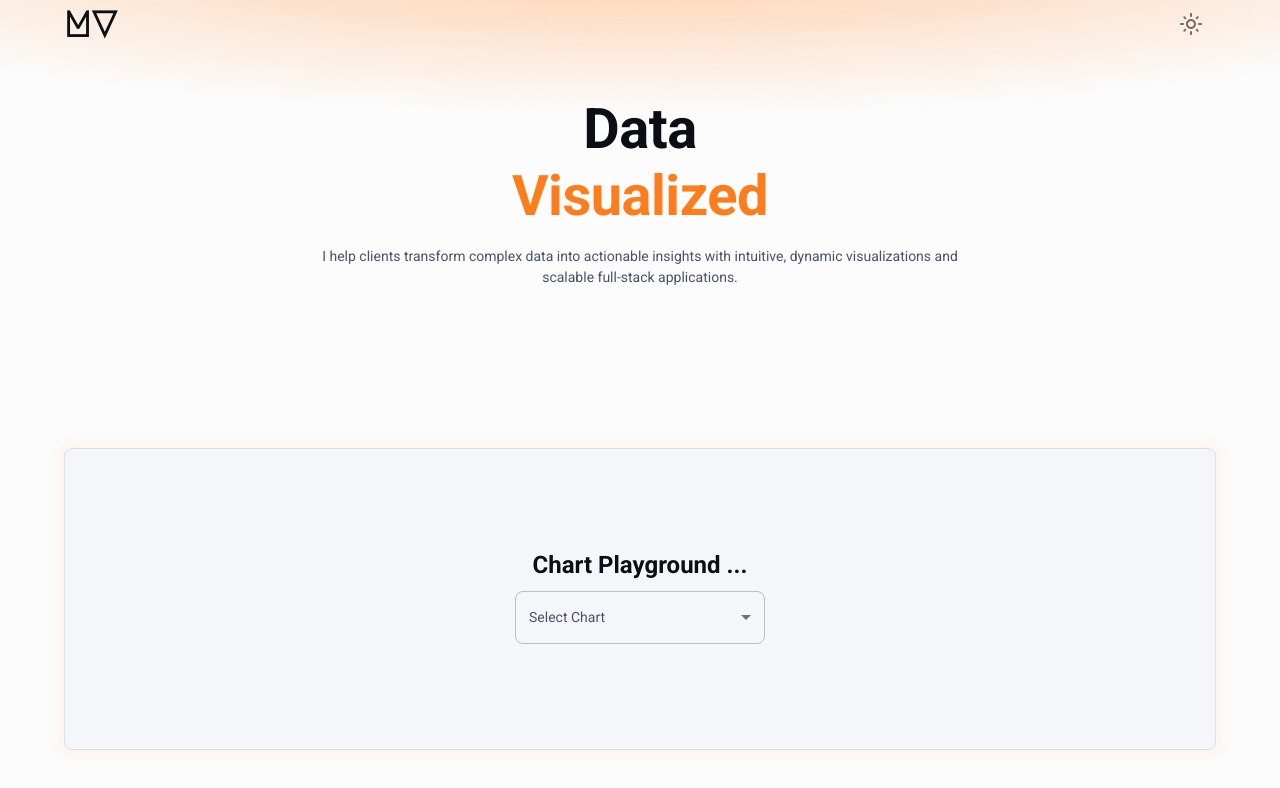
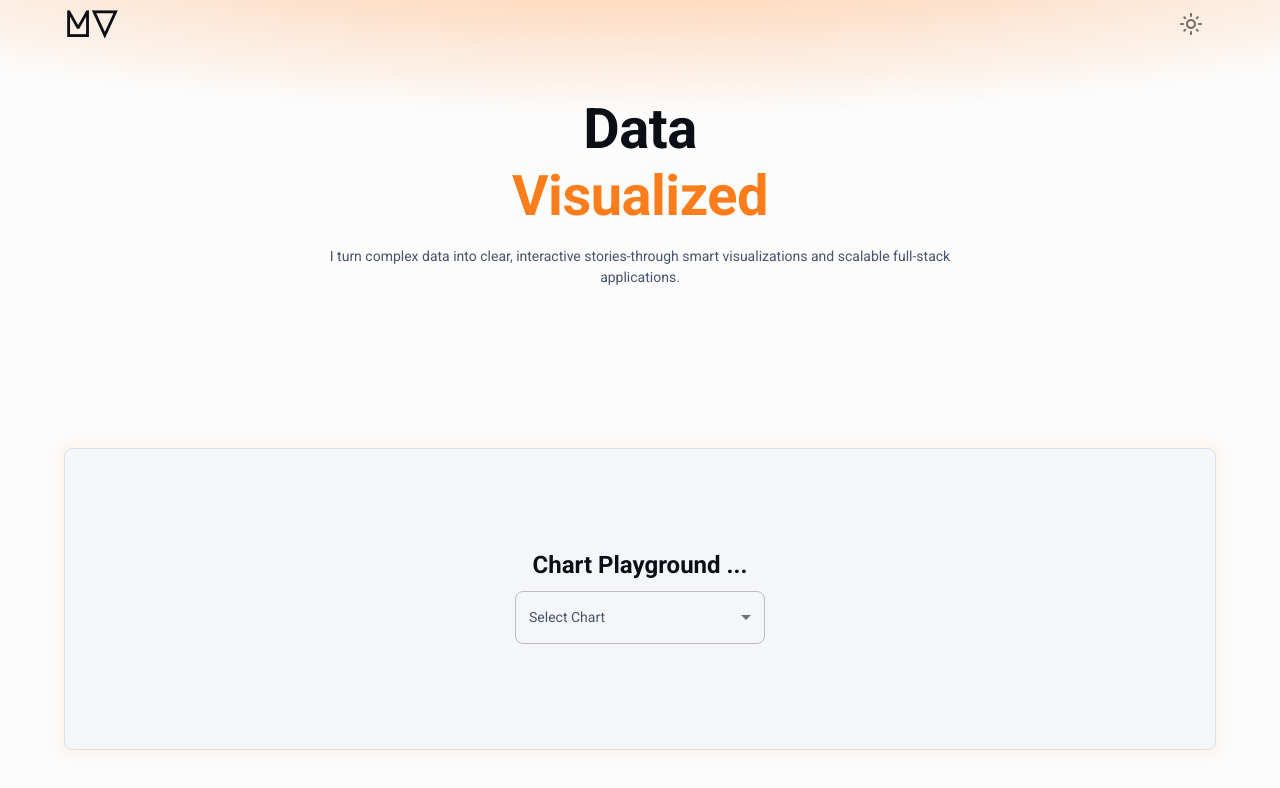
Before and after one commit to mvaughn1234/Portfolio, a React (Vite) app: page / in a window 1280 px wide. Shown: the top 788 px of the page. Built offline with nearby package versions, Linux system fonts and the light colour scheme.

Commit message:
Updated hero text.

```diff
--- a/src/components/Hero.tsx
+++ b/src/components/Hero.tsx
@@ -65,7 +65,7 @@ const Hero: React.FC = () => {
 							width: {sm: '100%', md: '80%'},
 						}}
 					>
-						I help clients transform complex data into actionable insights with intuitive, dynamic visualizations and
+						I turn complex data into clear, interactive stories-through smart visualizations and
 						scalable full-stack applications.
 					</Typography>
 				</Stack>
```
